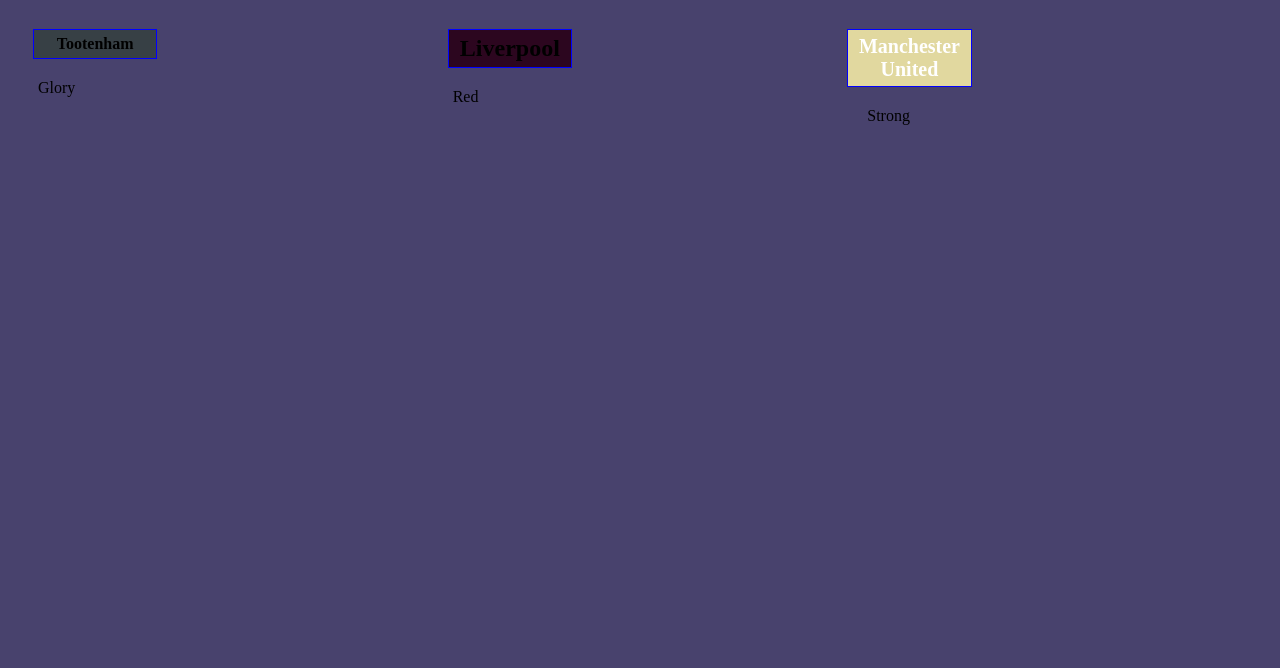
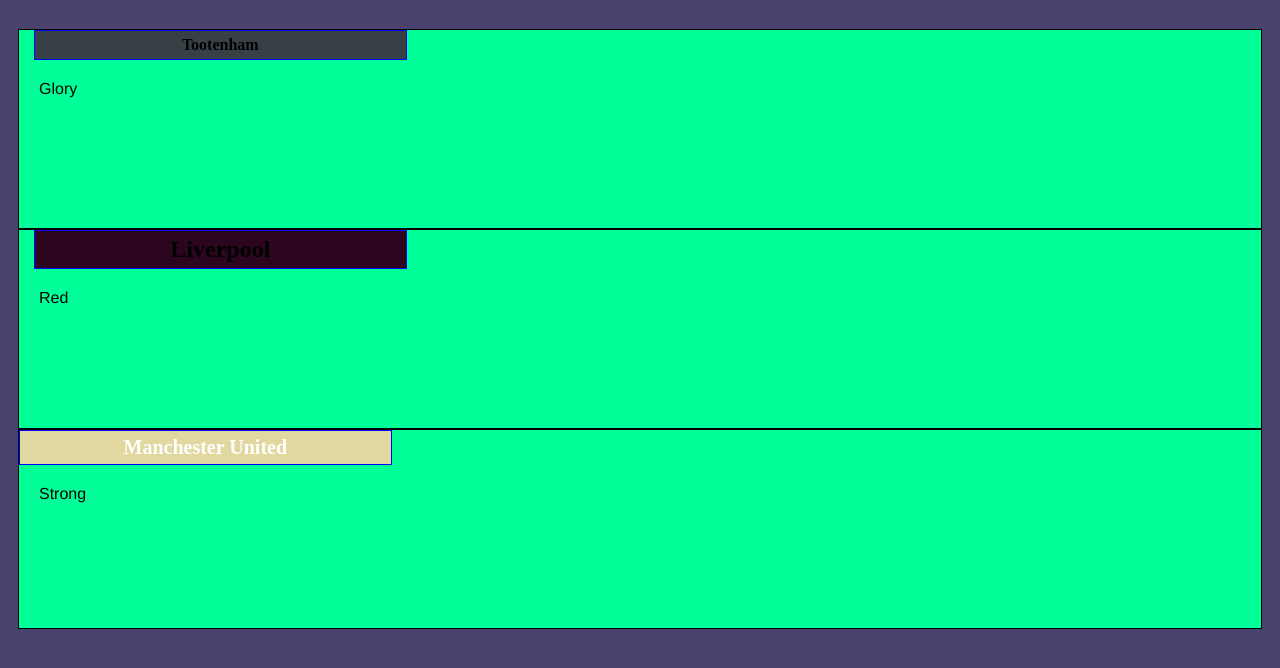
Before and after one commit to Ekrem-R/coursera-html-css-javascript, a plain HTML site: page module2-solutions/index.html in a window 1280 px wide. Shown: the part 62-730 px from the top of the page. Drawn offline with Linux system fonts and the light colour scheme.

Commit message:
Update style.css

```diff
--- a/module2-solutions/css/style.css
+++ b/module2-solutions/css/style.css
@@ -25,6 +25,15 @@ p {
 	padding: 10px;
   border: 1px;
 }
+section {
+	border:	1px solid black;
+	background-color: #00FF99;
+	width: 100%;
+	height: 200px;
+	font-family: Helvetica;
+	color: black;
+	position: relative;
+	overflow: auto;
 
 
 
```
